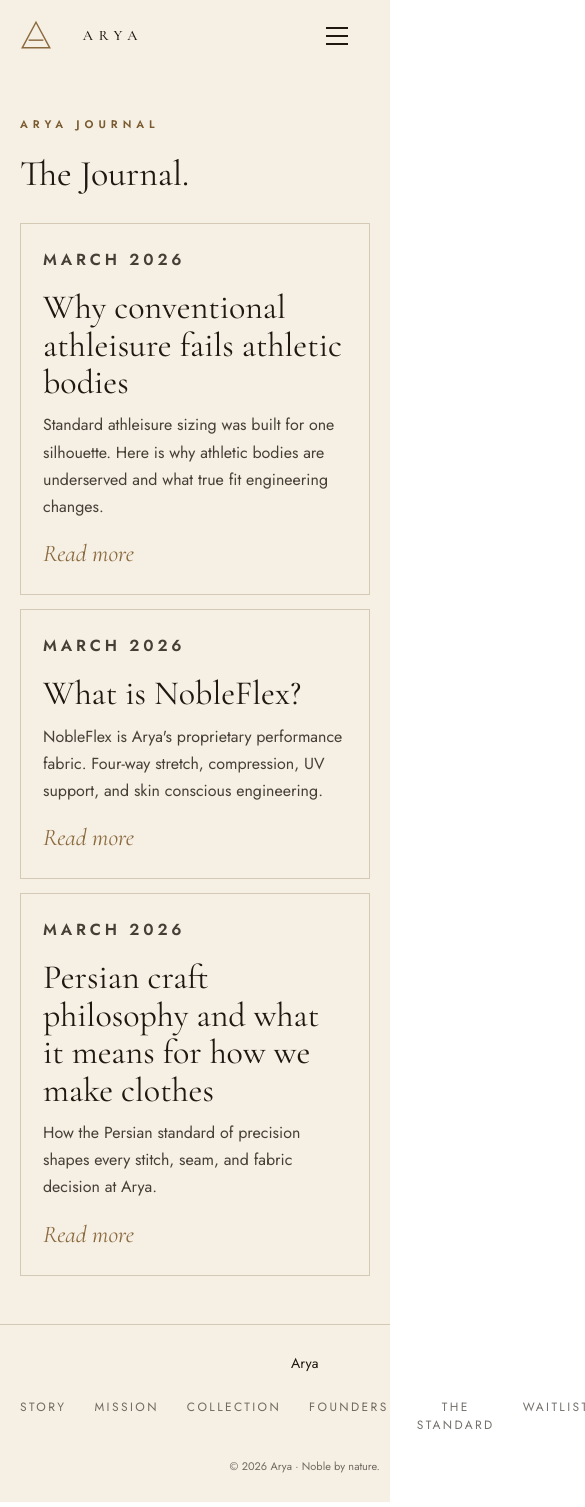
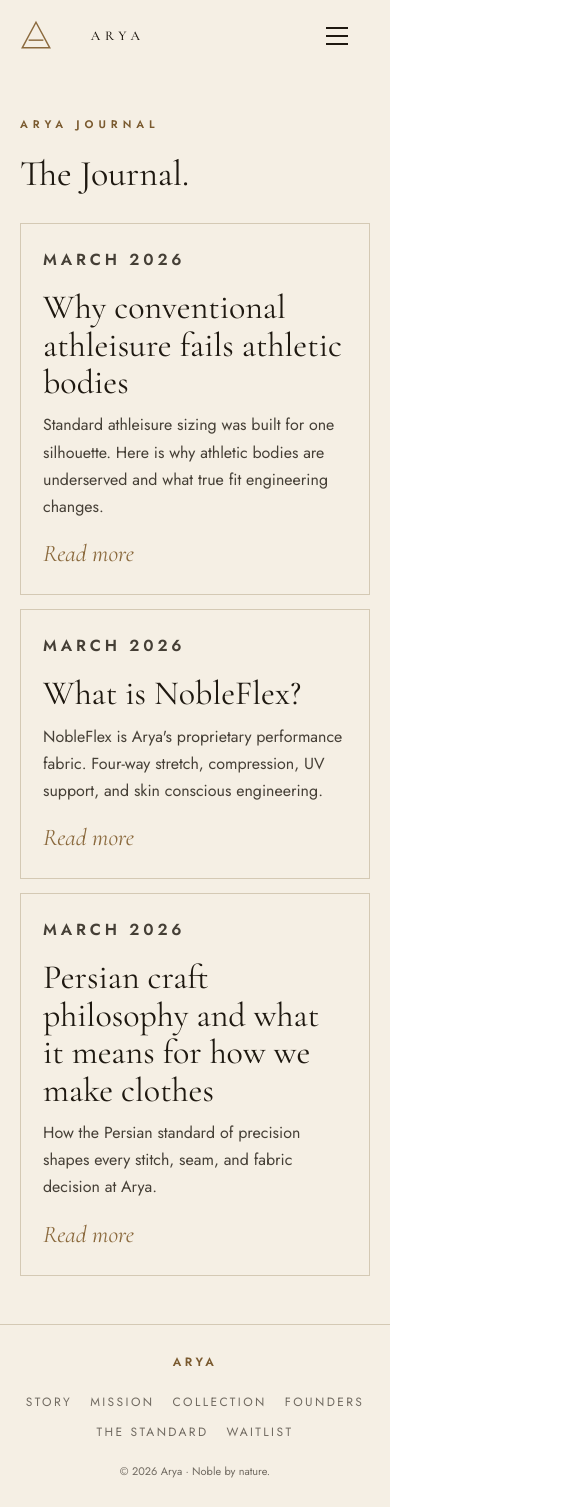
Before and after one commit to neiman8g/ARYA, a Next.js app: page /blog in a window 390 px wide. Shown: the whole page, 585 px wide, since content can reach past the window. Built offline with nearby package versions, Linux system fonts and the light colour scheme; no server answers.

Commit message:
phone width

```diff
--- a/src/app/globals.css
+++ b/src/app/globals.css
@@ -32,10 +32,20 @@
   }
 }
 
+html {
+  width: 100%;
+  max-width: 100%;
+  overflow-x: hidden;
+}
+
 body {
   background: var(--background);
   color: var(--foreground);
   font-family: Arial, Helvetica, sans-serif;
+  margin: 0;
+  width: 100%;
+  max-width: 100%;
+  overflow-x: hidden;
 }
 
 /* Waitlist button: light beige, thin warm border, dark text (used for Join Waitlist CTAs) */
--- a/src/app/page.tsx
+++ b/src/app/page.tsx
@@ -388,6 +388,9 @@ export default function AryaPage() {
         /* ── NAV ── */
         .nav {
           position: fixed; top: 0; left: 0; right: 0; z-index: 200;
+          width: 100%;
+          max-width: 100%;
+          box-sizing: border-box;
           padding: 26px 64px;
           padding-top: max(26px, env(safe-area-inset-top));
           display: flex; align-items: center; justify-content: space-between;
@@ -1047,7 +1050,7 @@ export default function AryaPage() {
           }
           .nav-logo-link {
             min-width: 0; flex: 1 1 auto; overflow: hidden;
-            max-width: min(100%, calc(100vw - 44px - 80px));
+            max-width: calc(100% - 52px);
           }
           .nav-actions { flex-shrink: 0; }
           .nav-btn { display: none; }
--- a/src/app/product-page.css
+++ b/src/app/product-page.css
@@ -1,5 +1,14 @@
 /* Product detail page */
-.arya-page { min-height: 100vh; background: var(--arya-sand); color: var(--arya-ink); font-family: 'Jost', sans-serif; }
+.arya-page {
+  min-height: 100vh;
+  width: 100%;
+  max-width: 100%;
+  box-sizing: border-box;
+  overflow-x: hidden;
+  background: var(--arya-sand);
+  color: var(--arya-ink);
+  font-family: 'Jost', sans-serif;
+}
 .p-nav { position: fixed; top: 0; left: 0; right: 0; z-index: 100; display: flex; align-items: center; justify-content: space-between; padding: 20px 32px; background: rgba(245,239,228,.97); border-bottom: 1px solid var(--arya-sand-4); }
 .p-nav-logo { display: flex; align-items: center; gap: 10px; text-decoration: none; color: var(--arya-ink); }
 .p-nav-wordmark { font-size: 14px; letter-spacing: .2em; font-weight: 500; }
--- a/src/app/section-pages.css
+++ b/src/app/section-pages.css
@@ -1,8 +1,20 @@
 /* Shared section page styles - imported by story, mission, fit, collection, founder */
-.section-page { min-height: 100vh; background: var(--arya-sand); color: var(--arya-ink); font-family: 'Jost', sans-serif; }
+.section-page {
+  min-height: 100vh;
+  width: 100%;
+  max-width: 100%;
+  box-sizing: border-box;
+  background: var(--arya-sand);
+  color: var(--arya-ink);
+  font-family: 'Jost', sans-serif;
+  overflow-x: hidden;
+}
 /* Match homepage: transparent until scroll, then frosted bar (scroll threshold 60px in SectionNav). */
 .sp-nav {
   position: fixed; top: 0; left: 0; right: 0; z-index: 200;
+  width: 100%;
+  max-width: 100%;
+  box-sizing: border-box;
   display: flex; align-items: center; justify-content: space-between;
   padding: 26px 64px; padding-top: max(26px, var(--safe-top));
   background: transparent; border-bottom: 1px solid transparent;
@@ -15,7 +27,15 @@
   border-bottom: 1px solid var(--arya-sand-4);
   box-shadow: 0 1px 20px rgba(30,24,16,.06);
 }
-.sp-logo { text-decoration: none; color: inherit; display: flex; align-items: center; line-height: 0; }
+.sp-logo {
+  text-decoration: none;
+  color: inherit;
+  display: flex;
+  align-items: center;
+  line-height: 0;
+  min-width: 0;
+  max-width: 100%;
+}
 .sp-links { display: flex; align-items: center; gap: 40px; list-style: none; }
 .sp-links a { font-size: 12px; letter-spacing: .22em; text-transform: uppercase; color: var(--arya-ink-80); text-decoration: none; font-weight: 500; }
 .sp-links a:hover, .sp-links a.active { color: var(--arya-ink); }
@@ -46,18 +66,60 @@
 .sp-mobile-menu-cta-secondary:hover { border-color: var(--arya-cognac); background: var(--arya-sand-2) !important; color: var(--arya-ink) !important; }
 .sp-mobile-menu-divider { width: 40px; height: 1px; background: var(--arya-sand-4); margin: 20px 0; }
 .mission .sp-hamburger { color: rgba(245,239,228,.95); }
-.sp-main { padding: 140px 48px 80px; max-width: 1100px; margin: 0 auto; }
+.sp-main {
+  padding: 140px 48px 80px;
+  max-width: 1100px;
+  margin: 0 auto;
+  width: 100%;
+  box-sizing: border-box;
+  min-width: 0;
+}
 .sp-label { font-size: 11px; letter-spacing: .45em; text-transform: uppercase; color: var(--arya-cognac); font-weight: 600; display: block; margin-bottom: 20px; }
-.sp-foot { padding: 48px; border-top: 1px solid var(--arya-sand-4); display: flex; flex-wrap: wrap; align-items: center; justify-content: space-between; gap: 24px; }
+.sp-foot {
+  padding: 48px;
+  border-top: 1px solid var(--arya-sand-4);
+  display: flex;
+  flex-wrap: wrap;
+  align-items: center;
+  justify-content: space-between;
+  gap: 24px;
+}
+/* First link is home (not a stray word): matches footer brand treatment. */
+.sp-foot > a:first-of-type {
+  font-size: 12px;
+  font-weight: 600;
+  letter-spacing: 0.28em;
+  text-transform: uppercase;
+  color: var(--arya-cognac);
+  text-decoration: none;
+}
 .sp-foot a { font-size: 14px; color: var(--arya-ink); text-decoration: none; }
-.sp-foot div { display: flex; gap: 28px; }
+.sp-foot div { display: flex; gap: 28px; flex-wrap: wrap; }
 .sp-foot div a { font-size: 12px; letter-spacing: .2em; text-transform: uppercase; color: var(--arya-ink-60); }
 .sp-foot div a:hover { color: var(--arya-ink); }
 .sp-foot p { font-size: 11px; color: var(--arya-ink-60); margin: 0; }
 /* Story page */
-.sp-hero { display: grid; grid-template-columns: 1fr 1.2fr; gap: 80px; align-items: start; }
+.sp-hero {
+  display: grid;
+  grid-template-columns: 1fr 1.2fr;
+  gap: 80px;
+  align-items: start;
+  width: 100%;
+  max-width: 100%;
+  min-width: 0;
+}
+.sp-hero > * {
+  min-width: 0;
+}
 .sp-hero-img { aspect-ratio: 4/5; position: relative; overflow: hidden; background: var(--arya-sand-3); }
-.sp-hero-img img { width: 100%; height: 100%; object-fit: cover; display: block; }
+.sp-hero-img img,
+img.sp-img {
+  width: 100%;
+  height: 100%;
+  object-fit: cover;
+  display: block;
+  max-width: 100%;
+}
 .sp-hero-content h1 { font-family: 'Cormorant Garamond', serif; font-size: clamp(36px, 4vw, 52px); font-weight: 400; line-height: 1.1; margin: 0 0 28px; }
 .sp-hero-content h1 em { font-style: italic; color: var(--arya-cognac); }
 .sp-hero-content p { font-size: 17px; line-height: 1.85; color: var(--arya-ink-80); margin: 0 0 18px; }
@@ -106,6 +168,8 @@
 .mission-foot { border-color: rgba(245,239,228,.1); }
 .mission-foot a, .mission-foot div a { color: rgba(245,239,228,.6); }
 .mission-foot a:hover, .mission-foot div a:hover { color: rgba(245,239,228,.9); }
+.mission-foot > a:first-of-type { color: #C9A96E; }
+.mission-foot > a:first-of-type:hover { color: rgba(245,239,228,.95); }
 .mission-foot p { color: rgba(245,239,228,.45); }
 
 /* Fit page */
@@ -175,7 +239,8 @@
     min-width: 0;
     flex: 1 1 auto;
     overflow: hidden;
-    max-width: min(100%, calc(100vw - 44px - 80px));
+    /* avoid 100vw + padding horizontal overflow on iOS */
+    max-width: calc(100% - 52px);
   }
   .sp-hamburger {
     display: flex !important;
@@ -205,6 +270,24 @@
   .sp-mobile-menu .sp-links { display: flex; flex-direction: column; align-items: center; gap: 4px; width: 100%; max-width: 280px; }
   .sp-mobile-menu .sp-links a { padding: 14px 20px; min-height: 48px; width: 100%; display: inline-flex; align-items: center; justify-content: center; }
   .mission .sp-mobile-menu { background: rgba(30,24,16,.98); }
+  /* Full-width stacked footer: align-items:center made “Arya” shrink to text and sit oddly. */
+  .sp-foot {
+    flex-direction: column;
+    align-items: stretch;
+    justify-content: flex-start;
+    text-align: center;
+    gap: 22px;
+  }
+  .sp-foot > div {
+    justify-content: center;
+    gap: 12px 18px;
+    width: 100%;
+    box-sizing: border-box;
+  }
+  .sp-foot > p {
+    width: 100%;
+    text-align: center;
+  }
 }
 @media (max-width: 768px) {
   .sp-main { padding: 120px 24px 60px; padding-bottom: max(60px, var(--safe-bottom)); }
@@ -212,7 +295,7 @@
   .fit-visual { order: -1; }
   .mission-pillars { grid-template-columns: 1fr; }
   .coll-grid { grid-template-columns: 1fr; }
-  .sp-foot { flex-direction: column; text-align: center; padding: 36px 24px; padding-bottom: max(36px, var(--safe-bottom)); }
+  .sp-foot { padding: 36px 24px; padding-bottom: max(36px, var(--safe-bottom)); }
 }
 
 @media (max-width: 480px) {
--- a/src/components/AryaLogo.tsx
+++ b/src/components/AryaLogo.tsx
@@ -10,15 +10,22 @@ function AryaMark({ size = 40, color = "#8B6A3E" }: { size?: number; color?: str
 }
 
 function AryaWordmark({ height = 20, color = "#2C2418" }: { height?: number; color?: string }) {
+  /* Wide viewBox + overflow hidden: letterSpacing on text must not widen past box (iOS layout/scroll bugs). */
   return (
-    <svg height={height} viewBox="0 0 200 32" fill="none" xmlns="http://www.w3.org/2000/svg">
+    <svg
+      height={height}
+      viewBox="0 0 220 32"
+      fill="none"
+      xmlns="http://www.w3.org/2000/svg"
+      style={{ flexShrink: 1, minWidth: 0, maxWidth: "100%", overflow: "hidden" }}
+    >
       <text
-        x="100"
+        x="110"
         y="26"
         textAnchor="middle"
         fontFamily="'Cormorant Garamond', 'Garamond', Georgia, serif"
-        fontSize="30"
-        letterSpacing="12"
+        fontSize="28"
+        letterSpacing="10"
         fill={color}
         fontWeight="500"
       >
@@ -47,7 +54,16 @@ export function AryaLogo({
       </div>
     );
   return (
-    <div style={{ display: "flex", alignItems: "center", justifyContent: "center", gap: 13 }}>
+    <div
+      style={{
+        display: "flex",
+        alignItems: "center",
+        justifyContent: "center",
+        gap: 13,
+        minWidth: 0,
+        maxWidth: "100%",
+      }}
+    >
       <AryaMark size={size} color={markColor} />
       <AryaWordmark height={size * 0.48} color={textColor} />
     </div>
```
